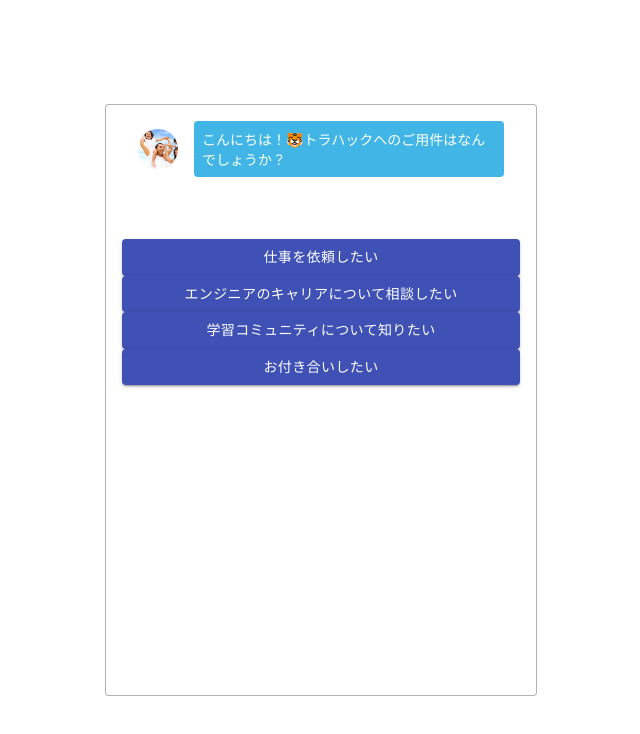
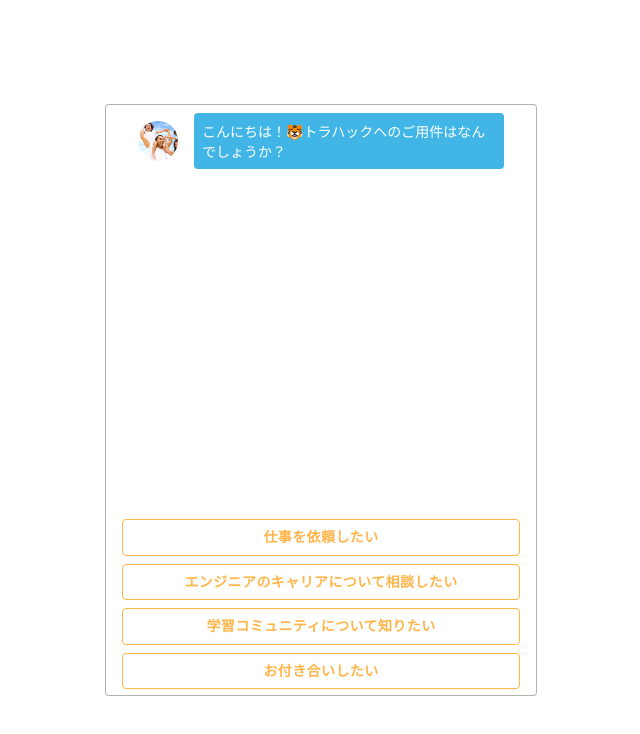
Before and after one commit to kojiokajima/react-chatbot02, a React (Create React App) app: page / in a window 1280 px wide. Shown: the top 734 px of the page, without its empty margins (319-959 px from the left). Built offline with nearby package versions, Linux system fonts and the light colour scheme.

Commit message:
added some style

```diff
--- a/src/components/Answer.jsx
+++ b/src/components/Answer.jsx
@@ -2,18 +2,27 @@
 import { makeStyles } from '@material-ui/core/styles';
 import Button from '@material-ui/core/Button';
 
-const useStyles = makeStyles((theme) => ({
-    root: {
-
-    },
+const useStyles = makeStyles(() => ({
+    button: {
+        borderColor: "#ffb549",
+        color: '#ffb549',
+        fontWeight: 600,
+        marginBottom: '8px',
+        "&:hover" : {
+            backgroundColor: "#ffb549",
+            color: '#fff'
+        }
+    }
   }));
 
 const Answer = (props) => {
-    // const classes = useStyles()
+    const classes = useStyles()
 
     return (
-        <Button variant="contained" color="primary" onClick={() => props.select(props.content, props.nextId)}>
-            {props.content}
+        <Button
+            className={classes.button}
+            variant="outlined" onClick={() => props.select(props.content, props.nextId)}>
+                {props.content}
         </Button>
     )
 }
--- a/src/components/AnswersList.jsx
+++ b/src/components/AnswersList.jsx
@@ -1,7 +1,14 @@
+import { makeStyles } from '@material-ui/core'
 import React from 'react'
 import {Answer} from './index'
 
+const useStyles = makeStyles(() => {
+
+})
+
 const AnswersList = (props) => {
+    const classes = useStyles()
+
     return (
         <div className="c-grid__answer">
             {props.answers.map((value, index) => {
--- a/src/components/Chats.jsx
+++ b/src/components/Chats.jsx
@@ -3,19 +3,19 @@
 import List from "@material-ui/core/List";
 import {Chat} from "./index";
 
-const useStyles = makeStyles((theme) => ({
-  root: {
-    width: "100%",
-    // maxWidth: "36ch",
-    backgroundColor: theme.palette.background.paper,
-  }
-}));
+const useStyles = makeStyles(() => ({
+    chats: {
+        height: 400,
+        padding: '0',
+        overflow: 'auto'
+    }
+}))
 
 const Chats = (props) => {
   const classes = useStyles();
 
   return (
-    <List className={classes.root}>
+    <List className={classes.chats}>
         {props.chats.map((chat, index) => {
             return <Chat text={chat.text} type={chat.type} key={index.toString()} />
         })}
```
